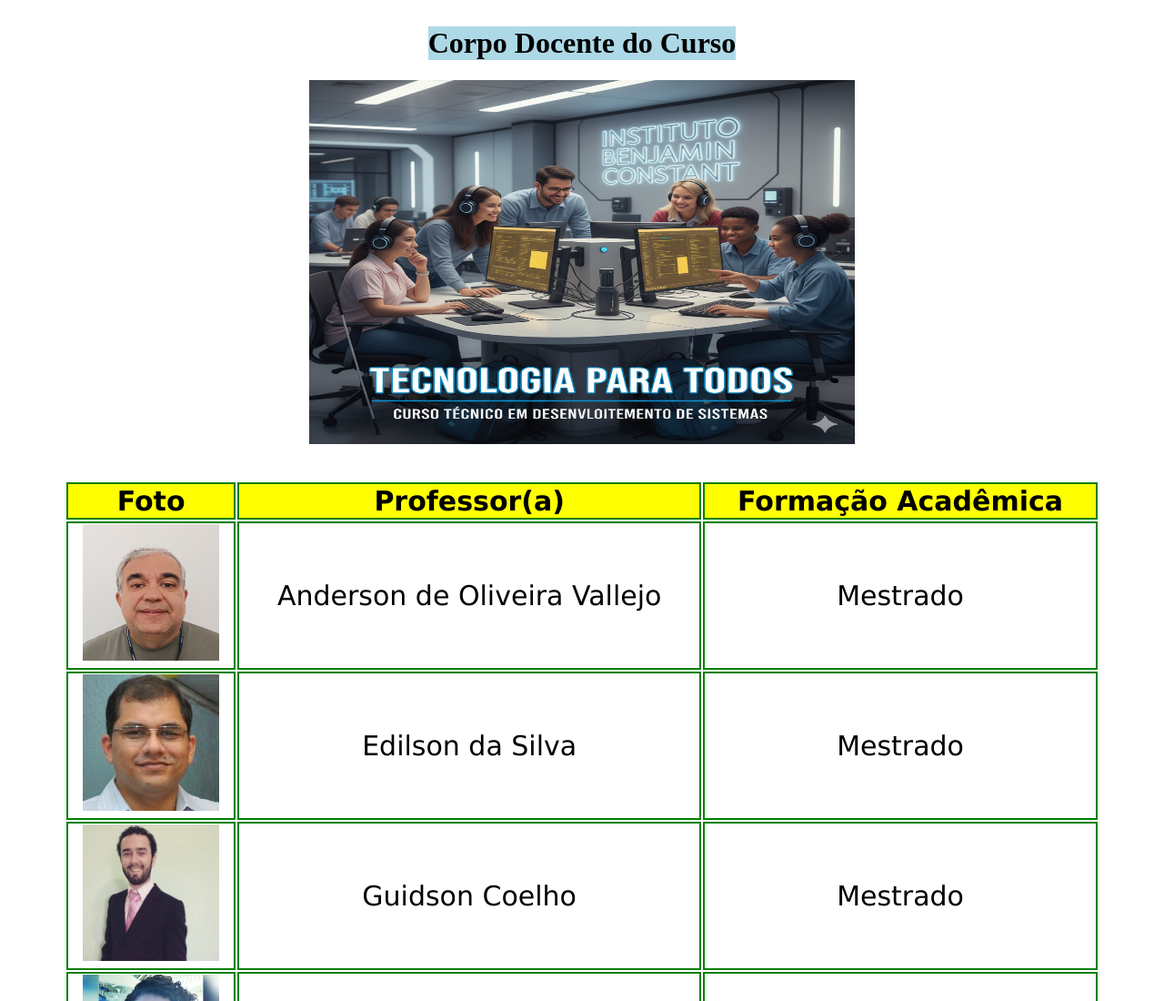
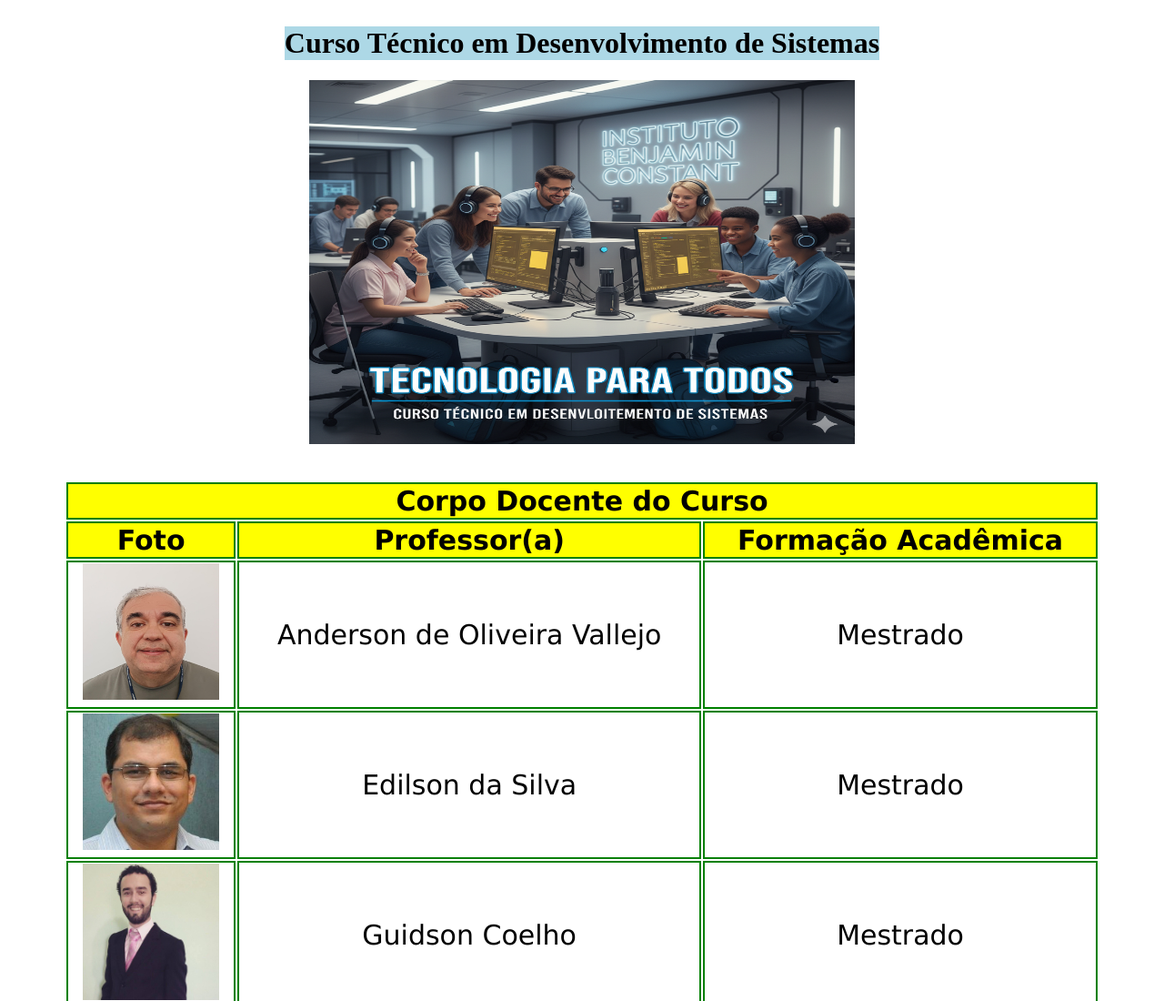
Before and after one commit to Jair-Rodrigues/site-desenvolvimento, a website: page docente.html in a window 1280 px wide. Shown: the top 1100 px of the page at 91% size. Drawn offline with Linux system fonts and the light colour scheme.

Commit message:
Atualização da página de corpo docente

```diff
--- a/docente.html
+++ b/docente.html
@@ -8,13 +8,16 @@
 </head>
 <body>
     <header id="bannerHeader">
-        <h1>Corpo Docente do Curso</h1>
+        <h1>Curso Técnico em Desenvolvimento de Sistemas</h1>
         <script type="module" src="dist/banner.js"></script>
     </header>
     <br>
     <br>
     <div>
         <table id="table-docente">
+            <tr>
+                <th colspan="3">Corpo Docente do Curso</th>
+            </tr>
             <tr>
                 <th>Foto</th>
                 <th>Professor(a)</th>
```
